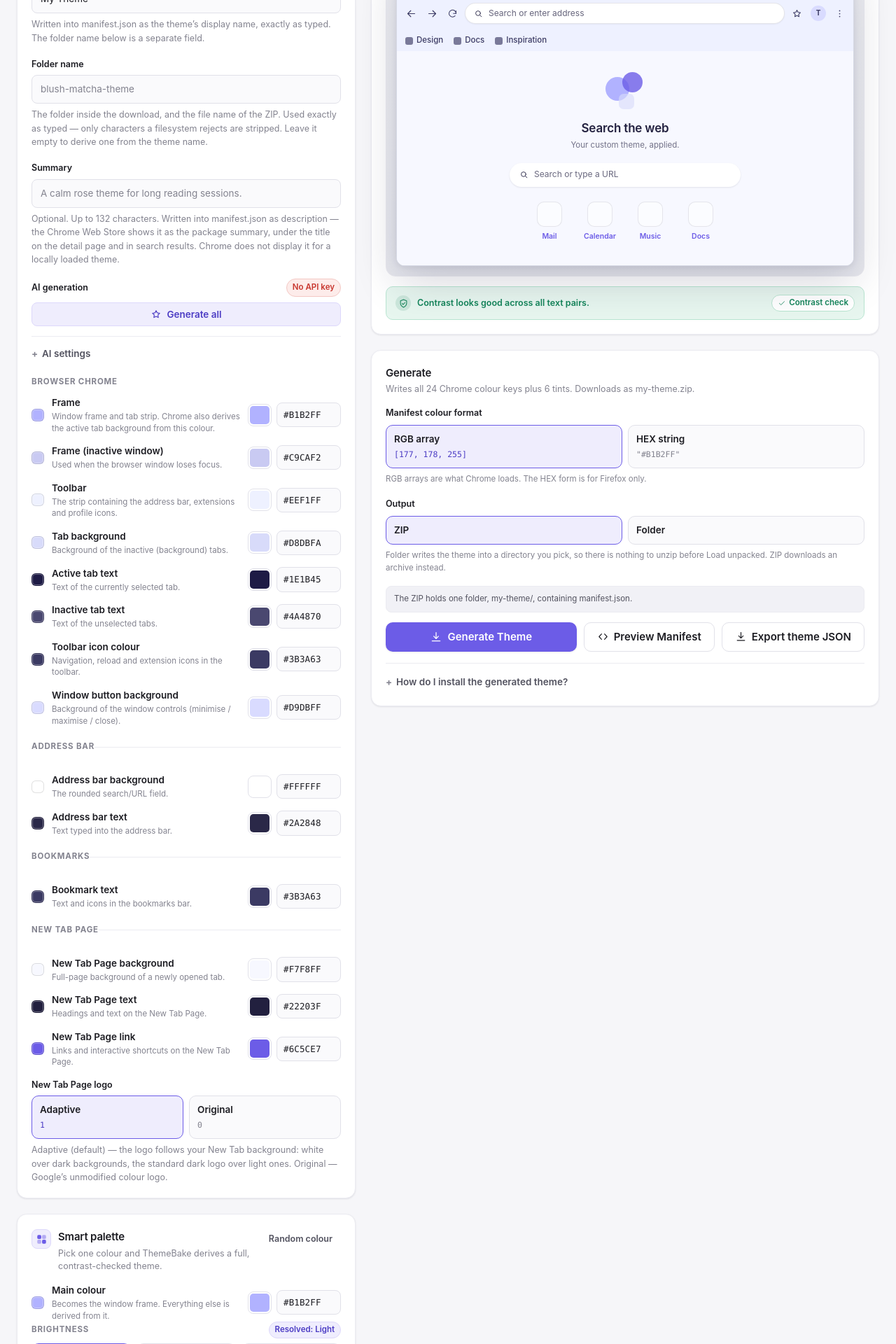
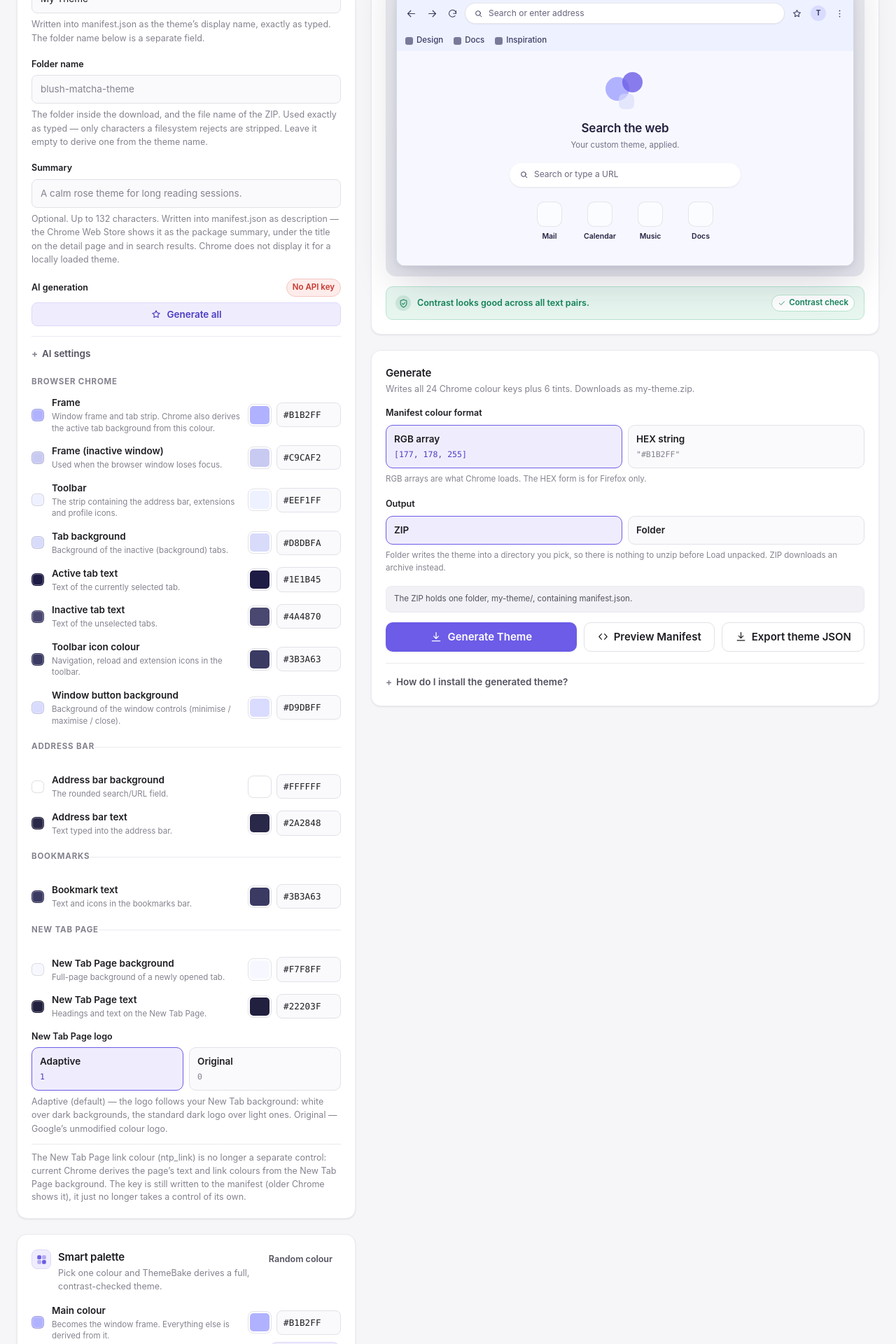
Before and after one commit to vaxicy/themebake, a React (Vite) app: page / in a window 1280 px wide. Shown: the part 444-2364 px from the top of the page at 70% size. Built offline with nearby package versions, Linux system fonts and the light colour scheme.

Commit message:
feat(chrome): 退役 ntp_link 控件（现行 Chrome 已不渲染该键），键仍写入 manifest，预览标签改用 ntp_text

```diff
--- a/src/App.jsx
+++ b/src/App.jsx
@@ -798,6 +798,16 @@ export default function App() {
             ))}
           </div>
           <p className="field__hint">{t('settings.logo.hint')}</p>
+
+          {/*
+            The group used to hold a fifth control (`ntp_link`). It is gone from the
+            panel because current Chrome paints nothing with it — the New Tab Page
+            WebUI reads only the background colour and derives text/link from it — so
+            the row would be a control with no visible effect. The key is still
+            written to the manifest, which is why this note stays: someone reading
+            `manifest.json` should not have to guess where the colour went.
+          */}
+          <p className="field__hint field__hint--note">{t('settings.ntpLinkRetired')}</p>
         </div>
       ) : null,
     [handleLogoStyleChange, logoStyle, t],
--- a/src/components/ChromeMockup.jsx
+++ b/src/components/ChromeMockup.jsx
@@ -199,14 +199,21 @@ export function ChromeMockup({ colors, showKeys, logoStyle }) {
                     className="mockup__shortcut-tile"
                     style={{ backgroundColor: derived.ntpCard, borderColor: derived.ntpCardBorder }}
                   />
-                  <span className="mockup__shortcut-label" style={{ color: safe.ntpLink }}>
+                  {/*
+                    Labels take the NTP text colour, not `ntp_link`: current Chrome
+                    derives the New Tab Page's text and link colours from
+                    `ntp_background` (its WebUI reads only that one theme colour), so
+                    painting these in the link colour showed a hue the browser never
+                    renders. See the `ntpLink` note in `data/themeFields.js`.
+                  */}
+                  <span className="mockup__shortcut-label" style={{ color: safe.ntpText }}>
                     {label}
                   </span>
                 </div>
               ))}
             </div>
 
-            {showKeys ? <KeyBadge position="bottom-right">ntp_text / ntp_link</KeyBadge> : null}
+            {showKeys ? <KeyBadge position="bottom-right">ntp_text</KeyBadge> : null}
           </div>
         </div>
       </div>
--- a/src/components/ThemeSettings.jsx
+++ b/src/components/ThemeSettings.jsx
@@ -52,10 +52,13 @@ export function ThemeSettings({
 }) {
   const { t } = useI18n()
 
+  // `hidden` fields stay in the data table (it drives the manifest writer, whose
+  // 24-key coverage is an invariant) but never render: a field whose Chrome
+  // counterpart paints nothing is noise in the panel. See `ntpLink`.
   const grouped = fieldGroups
     .map((group) => ({
       group,
-      groupFields: fields.filter((field) => field.group === group.id),
+      groupFields: fields.filter((field) => field.group === group.id && !field.hidden),
     }))
     .filter((entry) => entry.groupFields.length > 0)
 
--- a/src/data/themeFields.js
+++ b/src/data/themeFields.js
@@ -86,6 +86,9 @@
  * @property {string}  groupKey    i18n key for the UI group this field renders under.
  * @property {string}  role        Semantic role, drives the palette solver + preview.
  * @property {string}  [preview]   Where this colour shows up in the mockup.
+ * @property {boolean} [hidden]    Kept in the table (it is the manifest writer, and
+ *   its 24-key coverage is checked) but not offered as a control — a current Chrome
+ *   build paints nothing with it. See `ntpLink`.
  */
 
 /**
@@ -239,6 +242,23 @@ export const THEME_FIELDS = [
     preview: 'New Tab Page heading',
   },
   {
+    /**
+     * Hidden: current Chrome no longer paints this key.
+     *
+     * The New Tab Page is a WebUI now and reads exactly one theme colour —
+     * `kColorNewTabPageBackground` (`new_tab_page_ui.cc`); its text, link and
+     * heading colours are derived from that background. `ntp_link` was the link
+     * colour of the pre-WebUI NTP (it also coloured the shortcut labels), which is
+     * why setting it makes no visible difference today.
+     *
+     * The field stays in this table because the table *is* the manifest writer and
+     * its 24-key coverage is a checked invariant: dropping the row would leave a
+     * gap in `kOverwritableColorTable`. So the key is still written — older Chrome
+     * and other key-consuming builds render it — but it is no longer offered as a
+     * control nobody could see the effect of. It remains the palette's `accent`
+     * role, so the solver, the preview mark and the AI palette facts keep working.
+     */
+    hidden: true,
     id: 'ntpLink',
     labelKey: 'field.ntpLink.label',
     hintKey: 'field.ntpLink.hint',
@@ -246,7 +266,7 @@ export const THEME_FIELDS = [
     group: 'New Tab Page',
     groupKey: 'settings.group.newTabPage',
     role: 'accent',
-    preview: 'New Tab Page shortcut label',
+    preview: 'Palette accent (legacy NTP link)',
   },
 ]
 
--- a/src/i18n/en.js
+++ b/src/i18n/en.js
@@ -262,8 +262,14 @@ export default {
   'field.ntpBackground.hint': 'Full-page background of a newly opened tab.',
   'field.ntpText.label': 'New Tab Page text',
   'field.ntpText.hint': 'Headings and text on the New Tab Page.',
-  'field.ntpLink.label': 'New Tab Page link',
-  'field.ntpLink.hint': 'Links and interactive shortcuts on the New Tab Page.',
+  // The field itself is hidden (current Chrome paints nothing with ntp_link); the
+  // label survives only for the studio strip, which previews it as the palette's
+  // accent, and the hint documents why the control is gone.
+  'field.ntpLink.label': 'Accent (ntp_link)',
+  'field.ntpLink.hint':
+    'The palette’s accent colour. It is written to the manifest as ntp_link, but the current Chrome New Tab Page derives its link colour from the background — only older Chrome renders this key.',
+  'settings.ntpLinkRetired':
+    'The New Tab Page link colour (ntp_link) is no longer a separate control: current Chrome derives the page’s text and link colours from the New Tab Page background. The key is still written to the manifest (older Chrome shows it), it just no longer takes a control of its own.',
 
   // --------------------------------------------------------------- colour field
   'colorField.pickerAria': '{label} colour picker',
--- a/src/i18n/zh.js
+++ b/src/i18n/zh.js
@@ -241,8 +241,14 @@ export default {
   'field.ntpBackground.hint': '新建标签页的整页背景色。',
   'field.ntpText.label': '新标签页文字',
   'field.ntpText.hint': '新标签页上的标题与正文颜色。',
-  'field.ntpLink.label': '新标签页链接',
-  'field.ntpLink.hint': '新标签页上的链接与快捷方式标签颜色。',
+  // The field itself is hidden (current Chrome paints nothing with ntp_link); the
+  // label survives only for the studio strip, which previews it as the palette's
+  // accent, and the hint documents why the control is gone.
+  'field.ntpLink.label': '强调色（ntp_link）',
+  'field.ntpLink.hint':
+    '配色里的强调色。它以 ntp_link 写进 manifest，但现行 Chrome 的新标签页已按背景色推导链接色，只有旧版 Chrome 会渲染它。',
+  'settings.ntpLinkRetired':
+    '新标签页的链接色（ntp_link）已不再单独提供：现行 Chrome 会依据「新标签页背景」自动推导新标签页的文字与链接色。这个键仍然会写进 manifest（旧版 Chrome 可见），只是不再占用一个控件。',
 
   // --------------------------------------------------------------- colour field
   'colorField.pickerAria': '{label} 取色器',
--- a/src/styles/components.css
+++ b/src/styles/components.css
@@ -160,6 +160,15 @@
   margin-top: 6px;
   font-size: var(--text-sm);
   color: var(--text-muted);
+}
+
+/* A retired-key note: it explains an absence rather than describing a control, so
+   it reads as a footnote of the group instead of another label. */
+.field__hint--note {
+  margin-top: 12px;
+  padding-top: 10px;
+  border-top: 1px solid var(--border-subtle);
+  line-height: 1.5;
 }
 
 .field__error {
```
Also changed, not shown: scripts/verify.mjs (+15 -0 lines), 2 other files (tests, documents, lock files or other folders).
